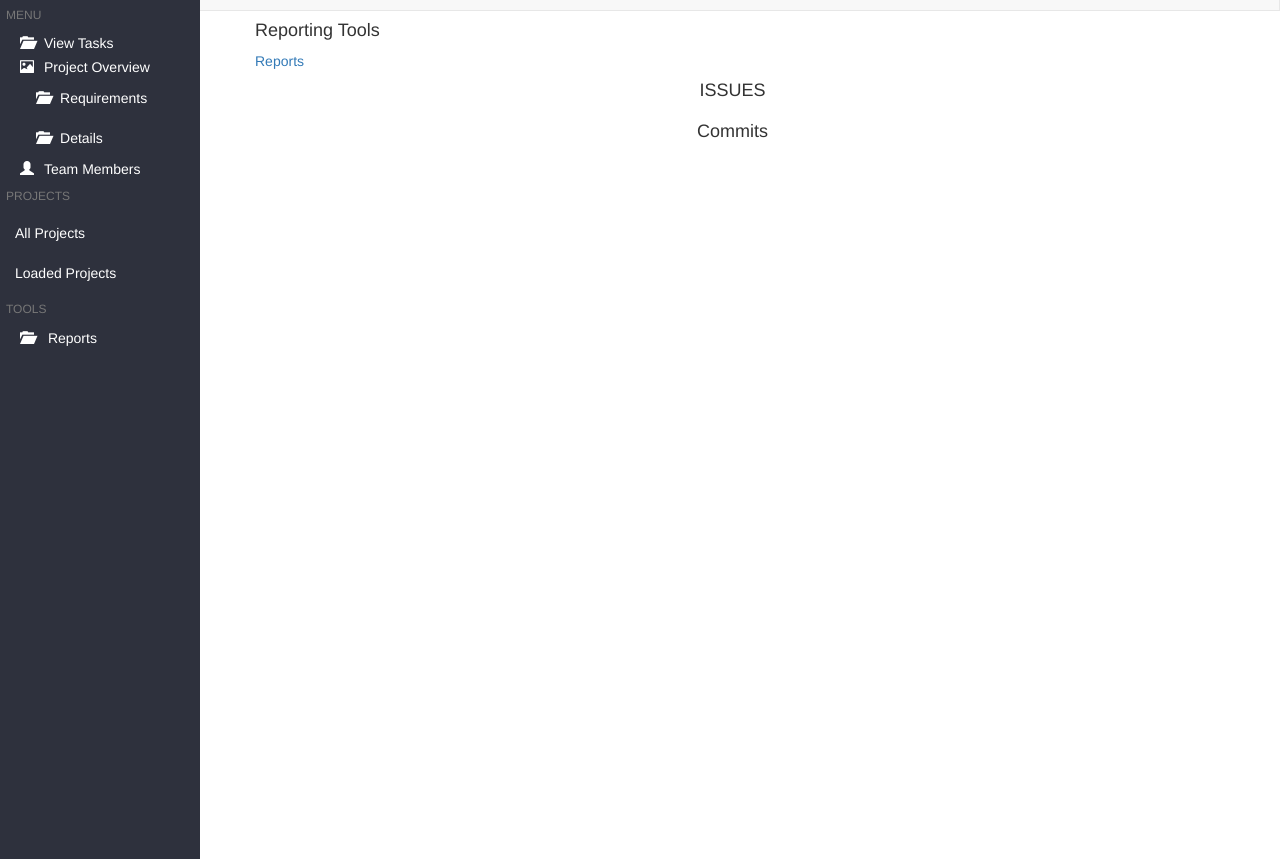
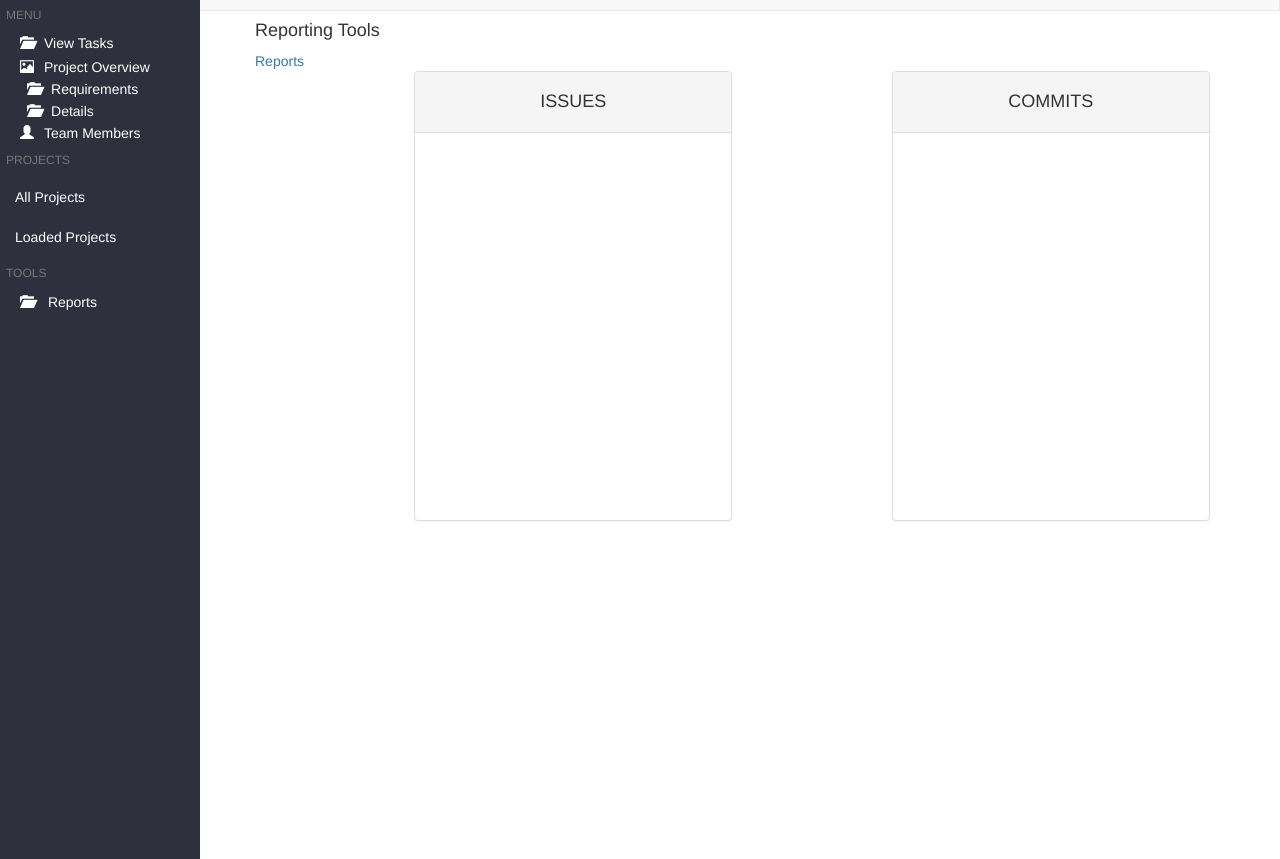
Before and after one commit to c1phr/cs399_final, a Python web app: template app/templates/index.html in a window 1280 px wide, after a click on "View Tasks". Shown: the part 51-910 px from the top of the page. Run offline with Jinja, Linux system fonts and the light colour scheme; the template is opened without the code that fills it, so the values that code supplies are empty; some libraries are stand-ins or nearby versions.

Commit message:
Requirements and Dashboard styling
Some styling done for both the dashboard which includes issues and
commits. Styling for project requirements page

```diff
--- a/app/fakextures.py
+++ b/app/fakextures.py
@@ -40,7 +40,9 @@ class Fakextures():
             User(user_id="salbottig", first_name="Salvatore", last_name="Bottiglieri", email="sb797@nau.edu",
                  gravatar_url="https://avatars.githubusercontent.com/u/6665173?v=3"),
             User(user_id="cmh553", first_name="Christopher", last_name="Heiser", email="cmh553@nau.edu",
-                 gravatar_url="https://avatars.githubusercontent.com/u/8582482?v=3")
+                 gravatar_url="https://avatars.githubusercontent.com/u/8582482?v=3"),
+            User(user_id="interlochen", first_name="Ryan", last_name="Dooley", email="rcd53@nau.edu",
+                 gravatar_url="https://avatars.githubusercontent.com/u/3316388?v=3")
         ]
         ndb.put_multi(users)
 
--- a/app/handlers/requirements.py
+++ b/app/handlers/requirements.py
@@ -52,3 +52,8 @@ class RequirementsDashboard(BaseHandler):
             except:
                  self.response.status_int = 500
                  self.response.status_message = traceback.format_exception()
+
+
+class ProjectRequirements(BaseHandler):
+    def get(self, project_id):
+        template = env.get_template("project_requirements.html")
--- a/app/templates/base.html
+++ b/app/templates/base.html
@@ -83,10 +83,14 @@
            <!-- sublist items -->
            <div id="overview" class="collapse">
             <ul class="nav nav-pills nav-stacked" style="margin-left:1.5em">
-               <li role="presentation"><a class="navbar-item" href="#" style="color:white;"> <span class="glyphicon glyphicon-folder-open" style="margin-right:10px;"></span>Requirements</a></li>
+              <button class="nav-button">
+               <li role="presentation"><a class="navbar-item" href="/projectRequirements/" style="color:white;"> <span class="glyphicon glyphicon-folder-open" style="margin-right:10px;"></span>Requirements</a></li>
+              </button>
            </ul>
             <ul class="nav nav-pills nav-stacked" style="margin-left:1.5em">
+              <button class="nav-button" data-toggle="collapse" data-target="#overview">
                <li role="presentation"><a class="navbar-item" href="#" style="color:white;"> <span class="glyphicon glyphicon-folder-open" style="margin-right:10px;"></span>Details</a></li>
+              <button class="nav-button" data-toggle="collapse" data-target="#overview">
            </ul>
            </div>
 
--- a/app/templates/index.html
+++ b/app/templates/index.html
@@ -11,28 +11,36 @@
     </div>
 
 </div>
-<div class="row">
-    <h4 class="text-center">ISSUES</h4>
-    <div class="col-xs-offset-3 col-xs-4">
+<!--<div class="row">-->
+<!--<div class="col-xs-4">-->
+<div class="panel panel-default col-xs-4 col-xs-offset-2" style="padding: 0 !important; min-height: 450px;">
+    <div class="panel-heading">
+        <h4 class="text-center">ISSUES</h4>
+    </div>
+    <!--<div class="col-xs-offset-3 col-xs-4">-->
         {% for issue in issues %}
-            <div>
-            {{ issue.title }} {{ issue.body }} Createdby:{{ issue.user.login }}
-            </div>
-            <br>
+            <ul class="list-group">
+                <li class="list-group-item">{{ issue.title }}</br>{{ issue.body }} </br> Createdby:{{ issue.user.login }}</li>
+            </ul>
+        {% endfor %}
+    <!--</div>-->
+<!--<div class="row">-->
+<!--<div class="row">-->
+</div>
+<div class="panel panel-default col-xs-4 col-xs-offset-2" style="padding: 0 !important; min-height: 450px;">
+    <div class="panel-heading">
+        <h4 class="text-center">COMMITS</h4>
+    </div>
+    <!--<div class="col-xs-offset-3 col-xs-4">-->
+        {% for commit in commits %}
+            <ul class="list-group">
+                <li class="list-group-item">{{ commit.get('commit').get('message') }}</li>
+            </ul>
         {% endfor %}
     </div>
 </div>
-<div class="row">
-    <h4 class="text-center">Commits</h4>
-    <div class="col-xs-offset-3 col-xs-4">
-        {% for commit in commits %}
-            <div>
-            {{ commit.get('commit').get('message') }}
-            </div>
-            <br>
-        {% endfor %}
-    </div>
-</div>
+<!--</div>-->
+<!--<div class="row">-->
 {%endblock%}
 {%block JS%}
 
--- a/main.py
+++ b/main.py
@@ -37,6 +37,7 @@ app = webapp2.WSGIApplication([
     ('/project', dashboard.ProjectDashboard),
     ('/project/(.*)', project.ProjectDashboard),
     ('/requirements/(\d+)', requirements.RequirementsDashboard),
+    ('/projectRequirements', requirements.ProjectRequirements),
     ('/ManageTeam', project.ManageTeam),
     ('/register', dashboard.Register),
     ('/splash', dashboard.Splash),
```
Also changed, not shown: app/templates/project_requirements.html (added, +35 -0 lines), app/templates/requirements.html (+6 -6 lines).
